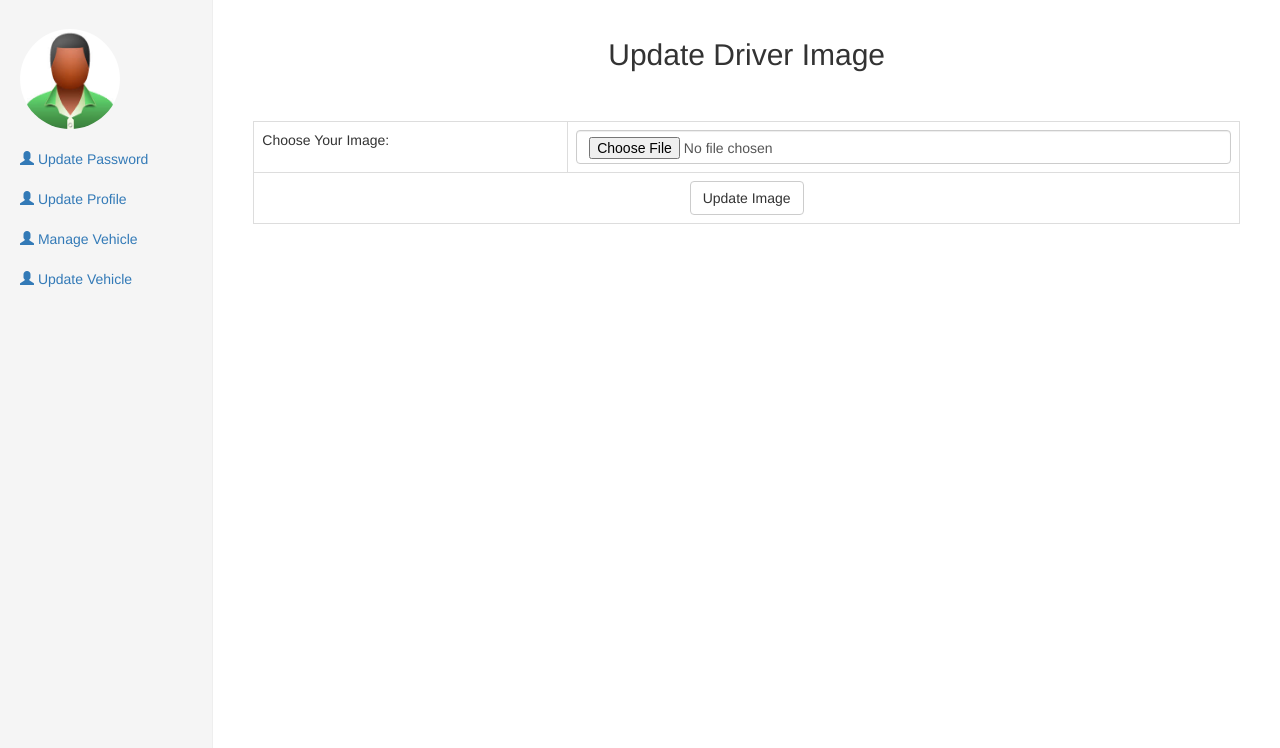
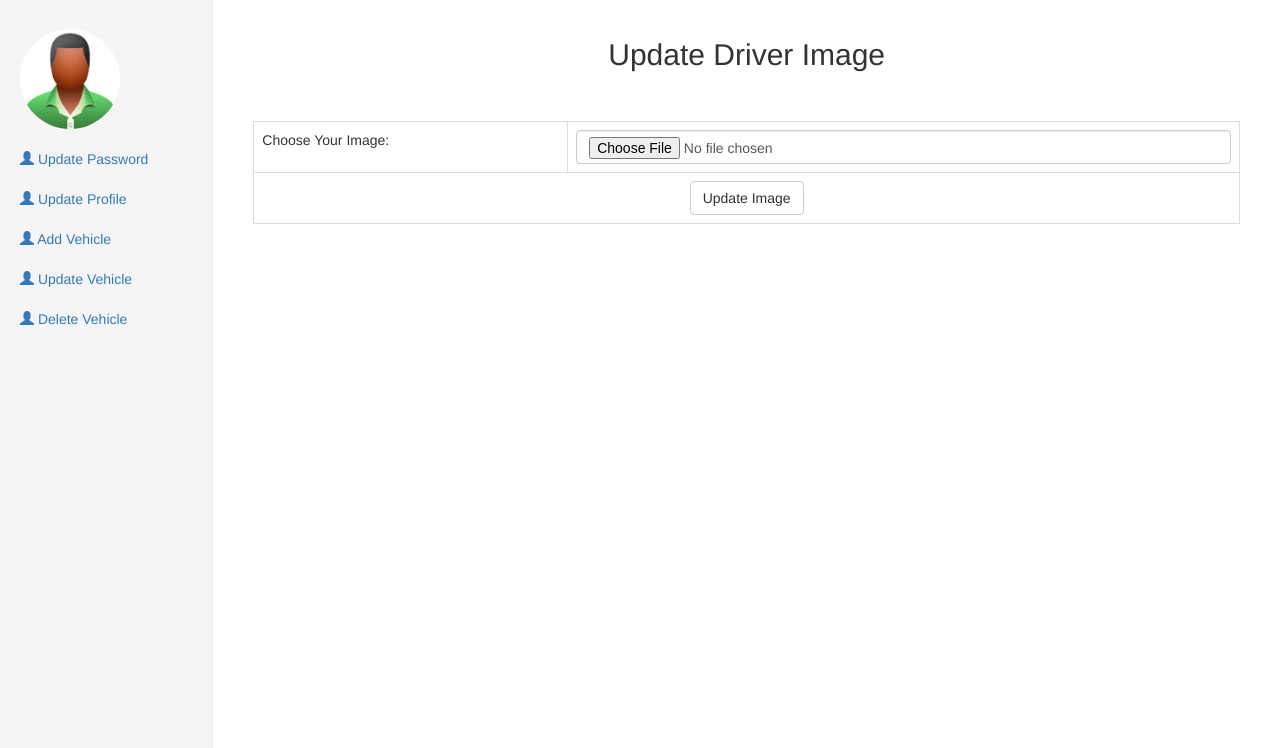
Before and after one commit to sharifah26/sem, a PHP site: page /JomSewa/driver/index.php in a window 1280 px wide. Shown: the part 52-800 px from the top of the page. Run offline with PHP 8.4, Linux system fonts and the light colour scheme; a user stored in the database is signed in; data comes from the database, SQL or seed files in the repository; data that the repository does not hold is empty; some libraries are stand-ins or nearby versions.

Commit message:
Update index.php

```diff
--- a/JomSewa/driver/index.php
+++ b/JomSewa/driver/index.php
@@ -88,8 +88,9 @@
 
       			<li><a href="index.php?page=update_password"><span class="glyphicon glyphicon-user"></span> Update Password</a></li>
             <li><a href="index.php?page=update_profile"><span class="glyphicon glyphicon-user"></span> Update Profile</a></li>
-            <li><a href="index.php?page=manage_vehicle"><span class="glyphicon glyphicon-user"></span> Manage Vehicle</a></li>
+            <li><a href="index.php?page=manage_vehicle"><span class="glyphicon glyphicon-user"></span> Add Vehicle</a></li>
             <li><a href="index.php?page=update_maintenance"><span class="glyphicon glyphicon-user"></span> Update Vehicle</a></li>
+	    <li><a href="index.php?page=Delete_Vehicle"><span class="glyphicon glyphicon-user"></span> Delete Vehicle</a></li>
           </ul>
         </div>
         <div class="col-sm-9 col-sm-offset-3 col-md-10 col-md-offset-2 main">
@@ -118,6 +119,11 @@
           {
             include('update_maintenance.php');
           }
+	    if($page=="Delete_Vehicle")
+   	  {
+       	    include('Delete_Vehicle.php');
+
+      	  }
     		  }
     		  else
     		  {
```
